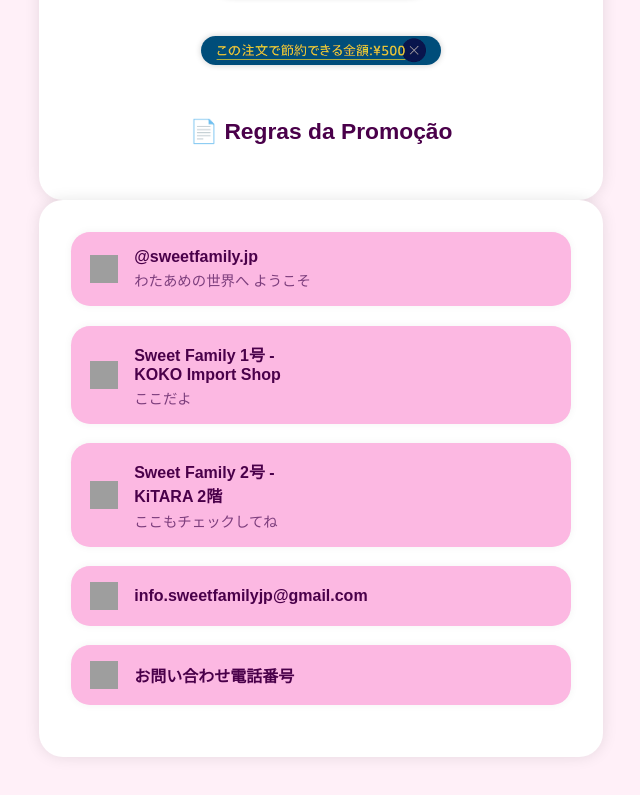
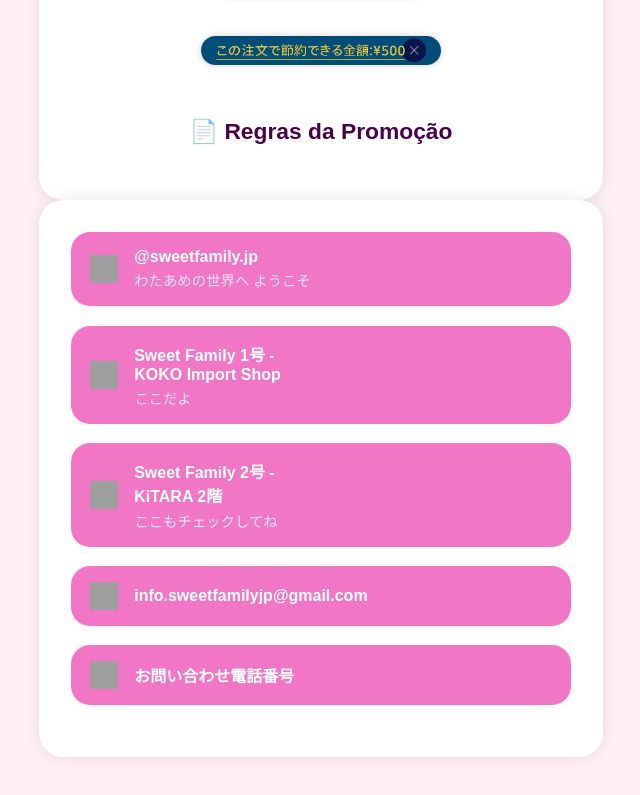
Before and after one commit to sweetfamilyjp/SweetQR, a plain HTML site: page index.html in a window 1280 px wide. Shown: the part 973-1768 px from the top of the page, without its empty margins (319-959 px from the left). Drawn offline with Linux system fonts and the light colour scheme; grey boxes are pictures that could not be loaded; a script that the page names is missing.

Commit message:
Update index.html

```diff
--- a/index.html
+++ b/index.html
@@ -325,7 +325,7 @@ const hojeStr = getHojeTokyoStr();
       margin: auto;
     }
     .card {
-      background: #fcb8e2;
+      background: #f276c6;
       border-radius: 1.2rem;
       padding: 1rem 1.2rem;
       margin-bottom: 1.2rem;
@@ -345,7 +345,7 @@ const hojeStr = getHojeTokyoStr();
       flex: 1;
     }
     .card-content a {
-      color: #4a004a;
+      color: white;
       font-weight: bold;
       text-decoration: none;
       font-size: 1rem;
@@ -353,7 +353,7 @@ const hojeStr = getHojeTokyoStr();
     }
     .card-content small {
       display: block;
-      color: #7d3e7d;
+      color: #ffe5f7;
       font-size: 0.9rem;
       margin-top: 0.2rem;
     }
```
